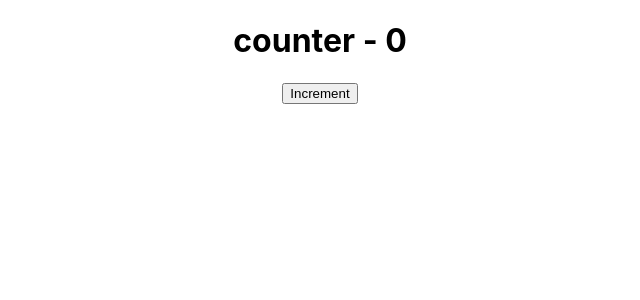
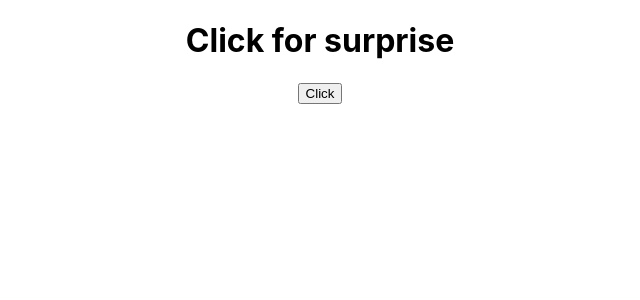
Before and after one commit to Krishnaprasad15/React, a React (Create React App) app: page / in a window 1280 px wide. Shown: the top 300 px of the page, without its empty margins (320-960 px from the left). Built offline with nearby package versions, Linux system fonts and the light colour scheme.

Commit message:
Event Binding

```diff
--- a/src/App.js
+++ b/src/App.js
@@ -4,14 +4,20 @@ import './App.css';
 // import Greet from './components/greet';
 // import Welcome from './components/welcome';
 // import Message from "./components/Message"
-import Counter from "./components/Counter"
+// import Counter from "./components/Counter"
+// import ClickFunction from './components/clickFunction';
+// import ClickClass from './components/clickClass';
+import BindEvent from './components/BindEvent';
 function App() {
   return (
     <div className="App">
       {/* /* <Greet/>
       <Welcome/> */}
       {/* <Message/> */}
-      <Counter/>
+      {/* <Counter/> */}
+      {/* <ClickFunction/> */}
+      {/* <ClickClass/> */}
+      <BindEvent/>
     </div>
   );
 }
--- /dev/null
+++ b/src/components/BindEvent.js
@@ -0,0 +1,24 @@
+import React, { Component } from "react";
+
+class Bindevent extends Component{
+  constructor(){
+    super()
+    this.state={
+      message:'Click for surprise'
+    }
+  }
+  handler=()=>{
+    this.setState({
+      message:'Happy Learning! you will acheive your goal one day'
+    })
+  }
+  render(){
+    return (
+      <div>
+        <h1>{this.state.message}</h1>
+        <button onClick={this.handler}>Click</button>
+      </div>
+    )
+  }
+}
+export default Bindevent
--- a/src/components/Counter.js
+++ b/src/components/Counter.js
@@ -10,6 +10,8 @@ class Counter extends Component {
     increment(){
         this.setState({
             count: this.state.count+1
+        },()=>{
+          console.log(`counter is : ${this.state.count}`)
         })
     }
   render() {
--- /dev/null
+++ b/src/components/clickClass.js
@@ -0,0 +1,17 @@
+import React, { Component } from 'react'
+
+class clickClass extends Component {
+    clickHandle=()=>{
+        console.log("clicked")
+    }
+  render() {
+    return (
+      <div>
+        <h1>Click me</h1>
+        <button onClick={this.clickHandle}>click</button>
+      </div>
+    )
+  }
+}
+
+export default clickClass
--- /dev/null
+++ b/src/components/clickFunction.js
@@ -0,0 +1,14 @@
+import React from 'react'
+
+const clickFunction=()=> {
+    const clickHandler= ()=>{
+        console.log("Button clicked")
+    }
+  return (
+    <div>
+      <h1>Click the button</h1>
+      <button onClick={clickHandler}>Click</button>
+    </div>
+  )
+}
+export default clickFunction
```
